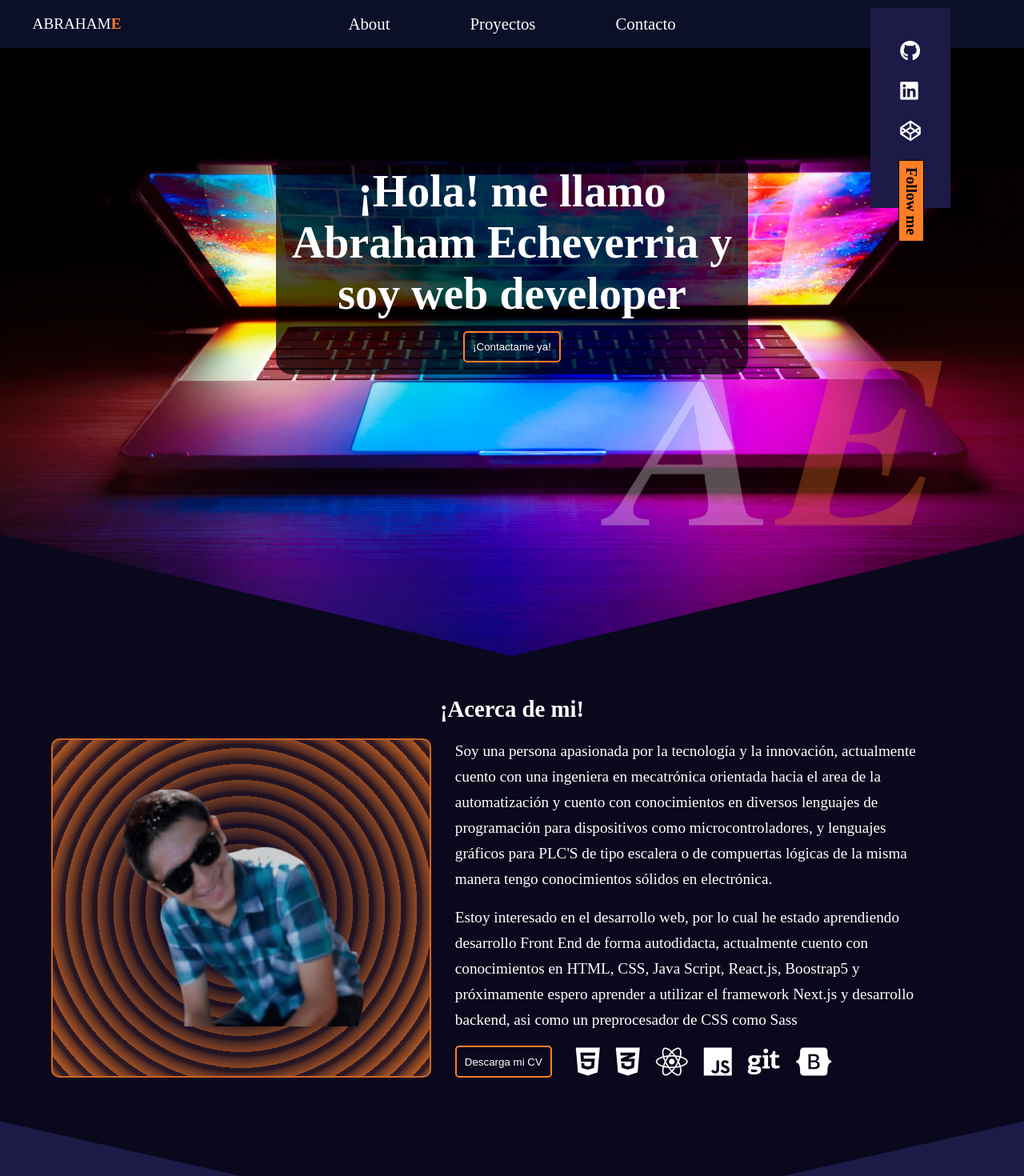
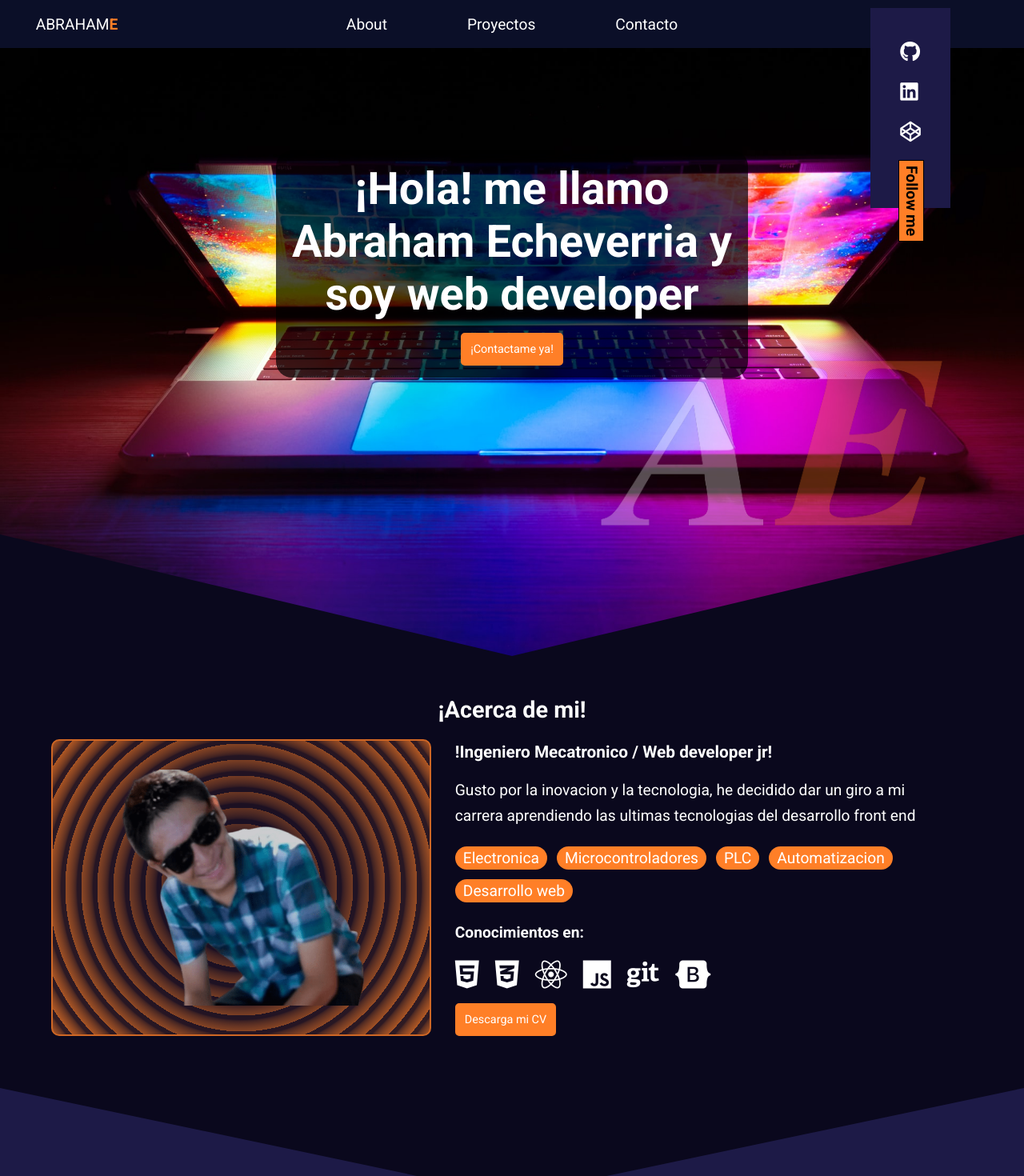
Before and after one commit to Abraham-Jesus-Echeverria/PortfolioReact, a React (Create React App) app: page / in a window 1280 px wide. Shown: the top 1470 px of the page at 80% size. Built offline with nearby package versions, Linux system fonts and the light colour scheme.

Commit message:
añadiendo bages al aboutMe y cambiando color al botonModal

```diff
--- a/src/components/Button.js
+++ b/src/components/Button.js
@@ -1,4 +1,4 @@
 import React from "react";
 
-const Button = ({styles, children, handleButton, referencia}) => <button className={styles} onClick={handleButton} ref={referencia}>{children}</button>
+const Button = ({styles, children, handleButton, referencia, styleModalButton}) => <button className={styles} onClick={handleButton} ref={referencia} style={styleModalButton}>{children}</button>
 export default Button;
--- a/src/components/Formulario.js
+++ b/src/components/Formulario.js
@@ -5,6 +5,9 @@ import { useValidateForm } from "./hooks/validateForm";
 const errorStyles = {
   color: "red",
   marginBottom: "6px"
+}
+const styleModalButton = {
+  backgroundColor: "var(--color-redes)"
 }
 export default function Formulario({styleInputContainer,styleLabel,styleInput,styleTextArea}) {
   let textForm = useRef();
@@ -87,7 +90,7 @@ export default function Formulario({styleInputContainer,styleLabel,styleInput,st
         </div>
 
         <div>
-          <Button referencia={ButtonForm} styles="buttonGlobal" >Enviar</Button>
+          <Button referencia={ButtonForm} styles="buttonGlobal" styleModalButton={styleModalButton} >Enviar</Button>
           <p ref={textForm}></p>
         </div>
       </form>
--- a/src/components/modalForm.css
+++ b/src/components/modalForm.css
@@ -65,7 +65,6 @@
 .styleInputContainer{
     display: flex;
     flex-direction: column;
-    /* background-color: aqua;  */
     width: 100%;
 }
 .styleLabel{
@@ -75,8 +74,13 @@
 .styleInput{
     height: 25px;
     margin-bottom: 5px;
+}
+.stylesCloseButtomstylesCloseButtomInput{
+    height: 25px;
+    margin-bottom: 5px;
     padding: 0 7px;
 }
+
 .styleTextArea{
     resize: none;
     padding: 0 7px;
--- a/src/components/modalFormulario.js
+++ b/src/components/modalFormulario.js
@@ -2,6 +2,9 @@ import React from "react";
 import "./ModalForm.css"
 import Button from "./Button";
 import Formulario from "./Formulario";
+const styleModalButton = {
+    backgroundColor: "var(--color-primario)"
+}
 
 export default function ModalForm ({Modal, modalActive}) {
     return(<>
--- a/src/components/sections/aboutme/aboutMe.css
+++ b/src/components/sections/aboutme/aboutMe.css
@@ -41,15 +41,62 @@
     max-width: 75%;
     height: auto;
 }
-.containerButtonAbout{
+.containerConocimientosAbout{
     display: flex;
+    flex-direction: column;
 }
 .containerIconsAbout{
     font-size: 2.5rem;
     display: flex;
     gap: 20px;
-    margin-left: 30px;
+    margin-bottom: 1rem;
 }
+
+.badge{
+    margin: 6px 12px 6px 0;
+    padding: 3px 10px;
+    border-radius: 16px;
+    background-color: var(--color-secundario);
+}
+.badgeContainer{
+    display: flex;
+    flex-wrap: wrap;
+    margin-bottom: 1rem;
+}
+.iconAboutHover{
+    transition: transform 0.2s ease-in-out;
+}
+
+.iconAboutHover:hover{
+    transform: scale(1.2);
+}
+
+.htmlColor:hover{
+    color: #e34f26;
+}
+
+.cssColor:hover{
+    color: #004CE8;
+}
+
+.reactColor:hover{
+    color: #00d8ff;
+}
+
+.jsColor:hover{
+    color: #f7df1e;
+}
+
+.gitColor:hover{
+    color: #c9510c;
+}
+
+.boostrapColor:hover{
+    color: #7711F7;
+}
+
+
+
 
 @media screen and (max-width: 1000px) {
     .containerContentAbout{
--- a/src/components/sections/aboutme/aboutMe.js
+++ b/src/components/sections/aboutme/aboutMe.js
@@ -14,20 +14,29 @@ export default function AboutMe() {
           <img src={Foto} alt="Fotografia" className="fotoAbout" />
         </div>
         <div className="containerTextAbout">
-      <p className="textStyle">Soy una persona apasionada por la tecnología y la innovación, actualmente cuento con una ingeniera en mecatrónica orientada hacia el area de la automatización y cuento con conocimientos en diversos lenguajes de programación para dispositivos como microcontroladores, y lenguajes gráficos para PLC'S de tipo escalera o de compuertas lógicas de la misma manera tengo conocimientos sólidos en electrónica. </p>
-      <p className="textStyle">Estoy interesado en el desarrollo web, por lo cual he estado aprendiendo desarrollo <span>Front End</span> de forma autodidacta, actualmente cuento con conocimientos en HTML, CSS, Java Script, React.js, Boostrap5 y próximamente espero aprender a utilizar el framework Next.js y desarrollo backend, asi como un preprocesador de CSS como Sass</p>
-      <div className="containerButtonAbout">
-        <Button styles="buttonAbout buttonGlobal">Descarga mi CV</Button>
+      <div>
+        <p className="textStyle textStyleBold textStyle1_3rem"> !Ingeniero Mecatronico / Web developer jr!</p>
+        <p className="textStyle">Gusto por la inovacion y la tecnologia, he decidido dar un giro a mi carrera aprendiendo las ultimas tecnologias del desarrollo front end</p>
+        <div className="badgeContainer">
+          <div className="badge">Electronica</div>
+          <div className="badge">Microcontroladores</div>
+          <div className="badge">PLC</div>
+          <div className="badge">Automatizacion</div>
+          <div className="badge">Desarrollo web </div>
+        </div>
+      </div>
+      <div className="containerConocimientosAbout">
+        <p className="textStyle textStyleBold"> Conocimientos en: </p>
         <div className="containerIconsAbout">
-           <i className="fa-brands fa-html5"></i>
-           <i className="fa-brands fa-css3-alt"></i>
-           <i className="fa-brands fa-react"></i>
-           <i className="fa-brands fa-js"></i>
-           <i className="fa-brands fa-git"></i>
-           <i className="fa-brands fa-bootstrap"></i>
+           <i className="fa-brands fa-html5 iconAboutHover htmlColor"></i>
+           <i className="fa-brands fa-css3-alt iconAboutHover cssColor"></i>
+           <i className="fa-brands fa-react iconAboutHover reactColor"></i>
+           <i className="fa-brands fa-js iconAboutHover jsColor"></i>
+           <i className="fa-brands fa-git iconAboutHover gitColor"></i>
+           <i className="fa-brands fa-bootstrap iconAboutHover boostrapColor"></i>
         </div>
-
       </div>
+      <Button styles="buttonAbout buttonGlobal">Descarga mi CV</Button>
         </div>
       </div>
       </div>
--- a/src/components/sections/contacto/Contacto.js
+++ b/src/components/sections/contacto/Contacto.js
@@ -13,6 +13,7 @@ export default function Contacto() {
             <div className="containerContactFormulario">
               <Formulario styleInputContainer="styleInputContainer InputContainerMargin" styleInput="styleInput inputContactStyle" styleLabel="styleLabel" styleTextArea="styleTextArea InputContactStyle"/>
                 <div className="redesMenuForm">
+                  <h2 className="titleInformation">Mas informacion</h2>
                   <PersonalInformation stylesContainer="containerInformation" stylesItems="stylesItems" />
                   <div className="imageContainerContacto">
                     <img src={AeLogo} alt="Logotipo" className="imageContacto" />
--- a/src/components/sections/contacto/contacto.css
+++ b/src/components/sections/contacto/contacto.css
@@ -58,6 +58,10 @@
     justify-content: center;
     align-items: center;
 }
+.titleInformation{
+    text-align: center;
+    padding: 15px;
+}
 
 @media screen and (max-width: 900px) {
     .backgroundContacto{
--- a/src/components/sections/header/Navbar.css
+++ b/src/components/sections/header/Navbar.css
@@ -44,6 +44,22 @@ color: var(--color-white);
 .menuButton{
     display: none;
 }
+.linkStyleNavbar{
+    font-size: 1.2rem;
+}
+.linkStyleNavbar:hover{
+    font-weight: bold;
+    color: var(--color-secundario);
+}
+
+.iconStyleHover{
+    transform: scale(1);
+    transition: transform 0.2s ease-in-out;
+}
+.iconStyleHover:hover{
+    transform: scale(1.2);
+}
+
 
 @media screen and (max-width: 900px ) {
     .nameStyle{
--- a/src/components/sections/header/Navbar.js
+++ b/src/components/sections/header/Navbar.js
@@ -10,13 +10,13 @@ export default function Navbar({menuActive, MenuToggle}){
     <div className="nameStyle">ABRAHAM<span>E</span></div>
         <nav className="Navbar">
             <ul className="listStyle">
-                <li><Link url={"#About"}>About</Link></li>
-                <li><Link url={"/Proyectos"}>Proyectos</Link></li>
-                <li><Link url={"/Contacto"}>Contacto</Link></li>
+                <li><Link url={"#About"} linkStyle="linkStyleNavbar">About</Link></li>
+                <li><Link url={"/Proyectos"} linkStyle="linkStyleNavbar">Proyectos</Link></li>
+                <li><Link url={"/Contacto"} linkStyle="linkStyleNavbar">Contacto</Link></li>
             </ul>
         </nav>
     <div className="redes-container">
-        <RedesMenu />
+        <RedesMenu iconStyleHover="iconStyleHover"/>
         <Button styles="menuButton" handleButton={menuActive}>{MenuToggle?<i className="fa-sharp fa-solid fa-xmark"></i>:<i className="fa-solid fa-bars"></i> }</Button>
     </div>
     </div>
--- a/src/components/sections/header/redesMenu.js
+++ b/src/components/sections/header/redesMenu.js
@@ -35,13 +35,13 @@ const linksStyles = {
     textDecoration: "none",
     color: "#fff",
 }
-export default function RedesMenu () {
+export default function RedesMenu ({iconStyleHover}) {
     return(<>
     <div className="redesMenu" style={estilosContainer}>
     <div style={iconsContainer}>
-       <a href="#/github" style={linksStyles}><i className="fa-brands fa-github"></i></a>
-       <a href="#/linkedin" style={linksStyles}><i className="fa-brands fa-linkedin"></i></a>
-       <a href="#/codepen" style={linksStyles}><i className="fa-brands fa-codepen"></i></a>
+       <a href="#/github" style={linksStyles}><i className={`fa-brands fa-github ${iconStyleHover}`}></i></a>
+       <a href="#/linkedin" style={linksStyles}><i className={`fa-brands fa-linkedin ${iconStyleHover}`}></i></a>
+       <a href="#/codepen" style={linksStyles}><i className={`fa-brands fa-codepen ${iconStyleHover}`}></i></a>
     </div>
         <div style={etiqueta}>Follow me</div>
     </div>
--- a/src/index.css
+++ b/src/index.css
@@ -1,12 +1,15 @@
+@import url('https://fonts.googleapis.com/css2?family=Roboto:wght@400;700&display=swap');
 * {
   margin: 0;
   padding: 0;
+  font-family: 'Roboto', sans-serif;
 }
 body{
-  font-size: 1.2rem;
   display: flex;
   justify-content: center;
   align-items: center;
+  font-size: 1.2rem;
+
 }
 
 :root {
@@ -22,18 +25,27 @@ body{
   margin-bottom: 1rem;
 }
 
+.textStyleBold{
+  font-weight: bold;
+}
+
+.textStyle1_3rem{
+  font-size: 1.3rem;
+}
+
 .buttonGlobal{
-  background-color:rgb(10, 8, 29, 0);
+  background-color: var(--color-secundario);
   border: 2px solid var(--color-secundario);
   color: var(--color-white);
   border-radius: 5px;
   padding: 10px;
+  font-size: 0.9rem;
   transition: transform 0.2s linear, background-color 0.2s linear;
   flex-direction: column;
 }
 
 .buttonGlobal:hover{
-  background-color: var(--color-secundario);
+  background-color: rgb(10, 8, 29, 0);
   cursor: pointer;
   transform: scale(1.2);
 }
```
